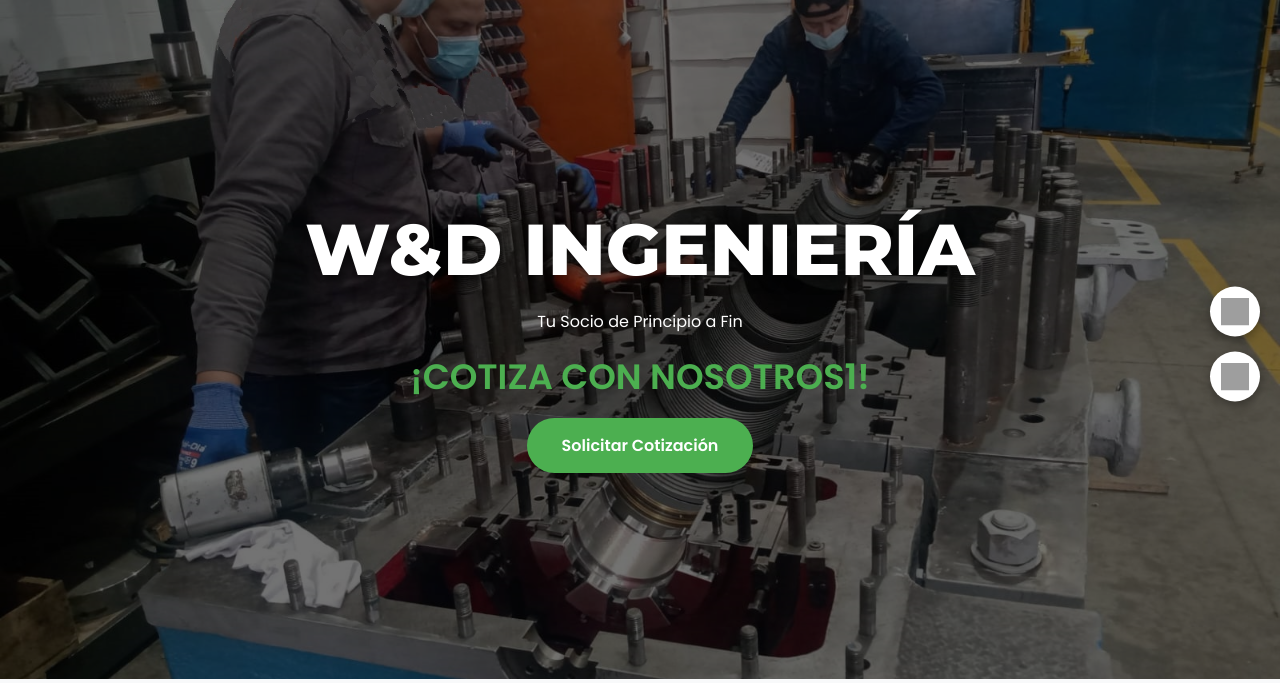
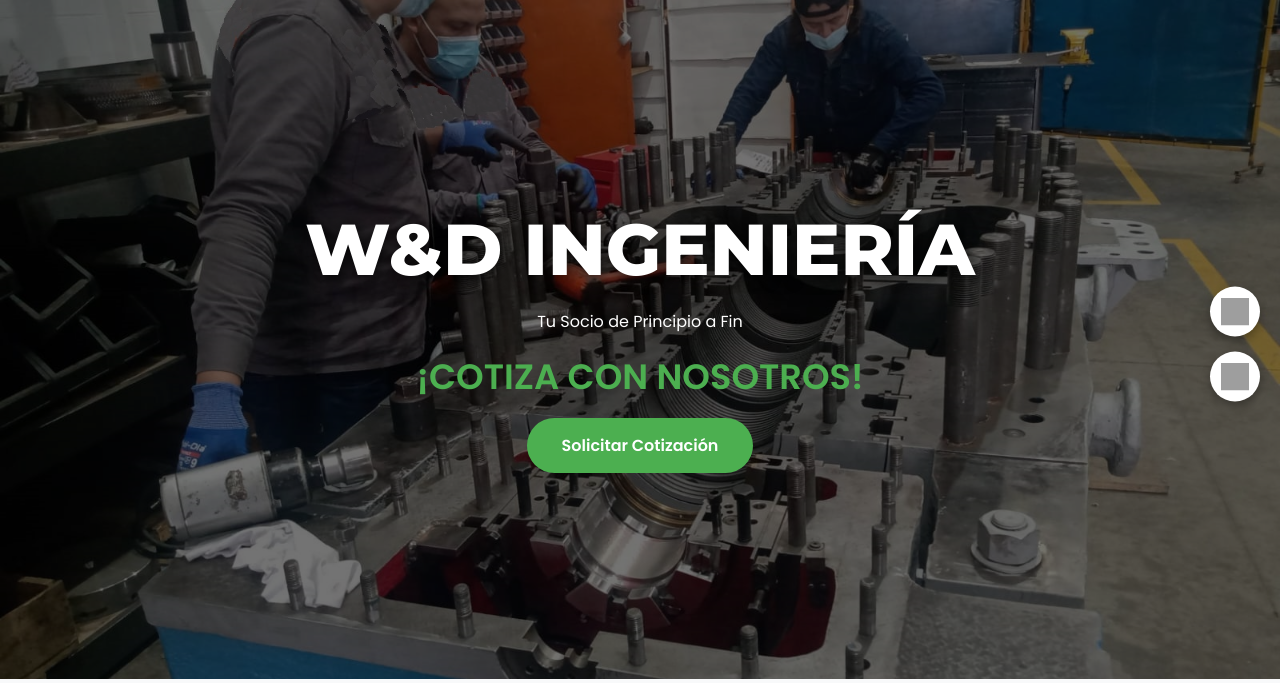
Before and after one commit to Eljuanpis/wyd-ingenieria, a Flask app: page / in a window 1280 px wide. Shown: the part 56-739 px from the top of the page. Run offline with Flask 3, Linux system fonts and the light colour scheme; grey boxes are pictures that could not be loaded.

Commit message:
Actualizando estilos y rutas

```diff
--- a/templates/index.html
+++ b/templates/index.html
@@ -19,7 +19,7 @@
         <div class="hero-static-text">
             <h1>W&D INGENIERÍA</h1>
             <p class="hero-subtitle">Tu Socio de Principio a Fin</p>
-            <p class="hero-call-to-action">¡COTIZA CON NOSOTROS1!</p>
+            <p class="hero-call-to-action">¡COTIZA CON NOSOTROS!</p>
             <a href="https://wa.me/573123456789?text=Hola,%20quisiera%20solicitar%20una%20cotizaci%C3%B3n." target="_blank" class="btn-hero-solid">Solicitar Cotización</a>
         </div>
     </div>
```
